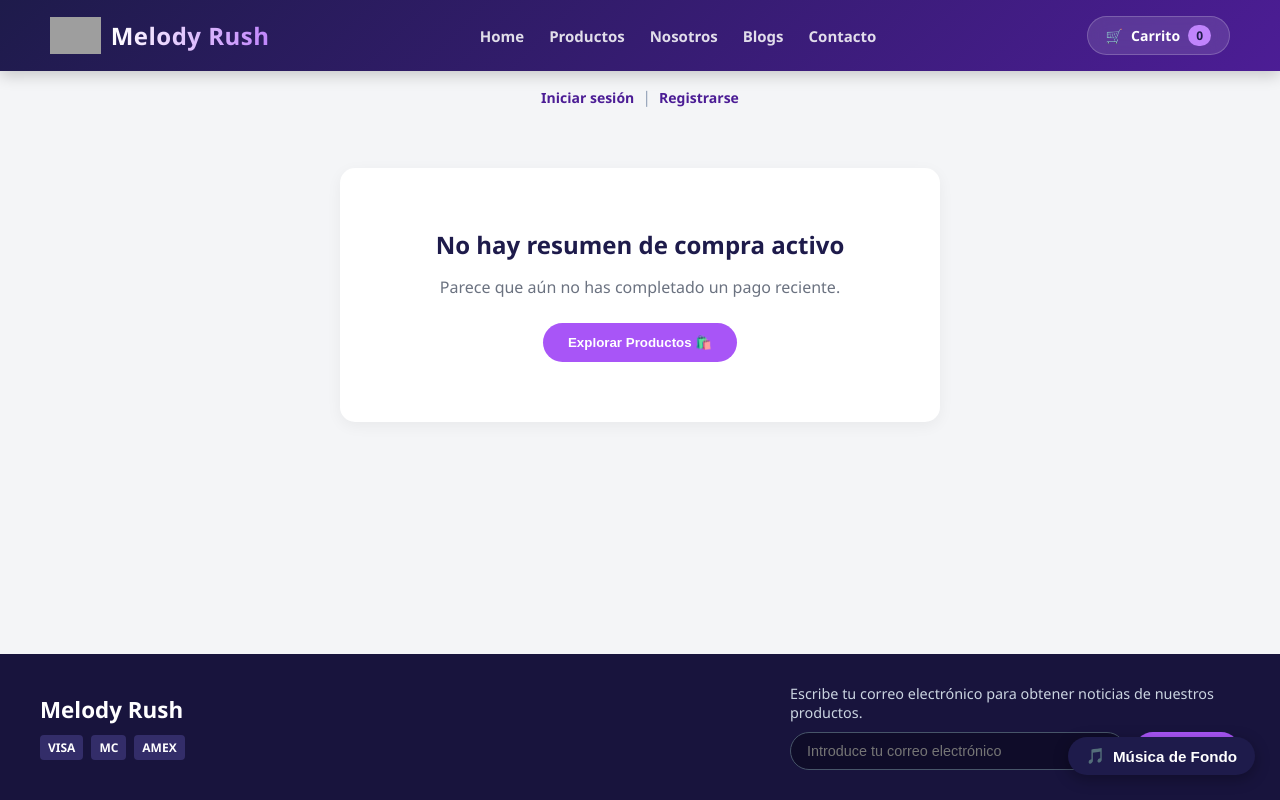
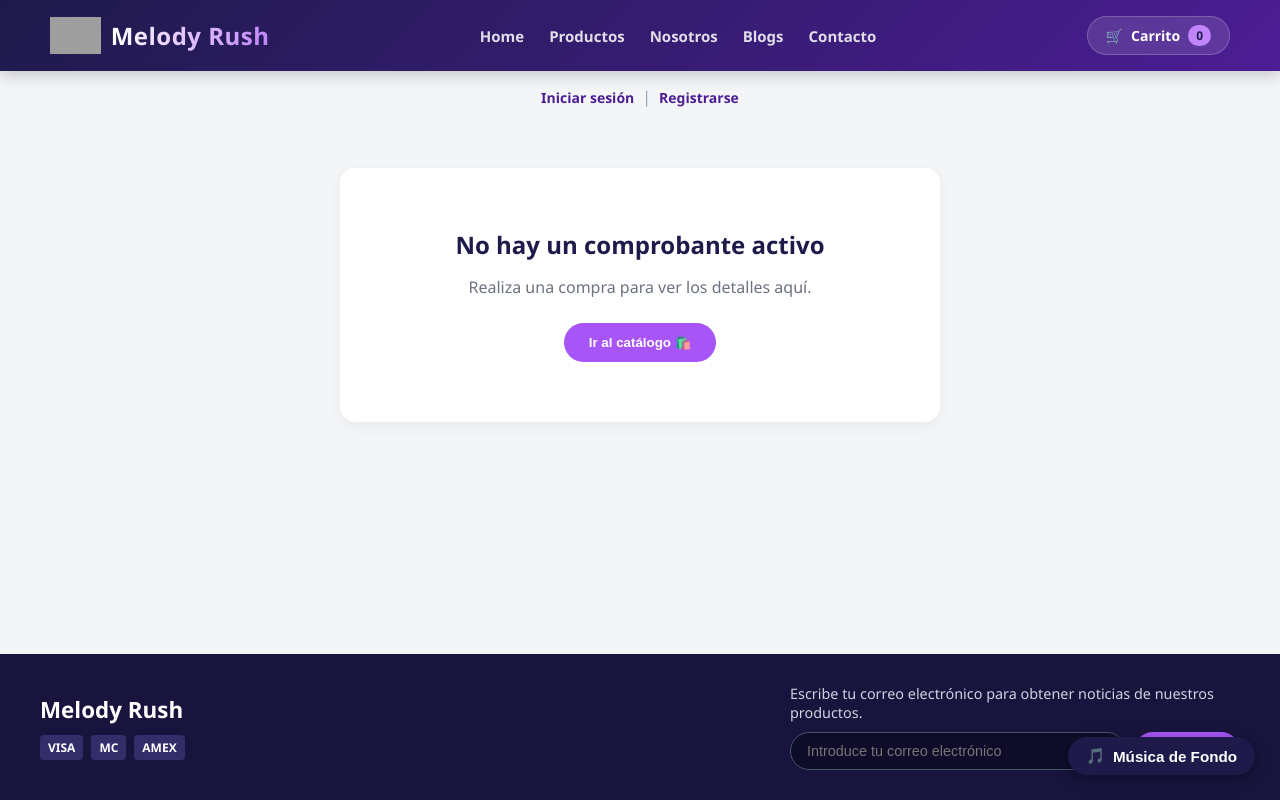
Before and after one commit to Melody-Rush/MelodyRush, a React (Create React App) app in the folder frontend/: page /confirmacion-pago in a window 1280 px wide. Built offline with nearby package versions, Linux system fonts and the light colour scheme; no server answers; grey boxes are pictures that could not be loaded.

Commit message:
Ajustes en Toast, mas correcion de login y carrito

```diff
--- a/frontend/src/components/Toast.jsx
+++ b/frontend/src/components/Toast.jsx
@@ -6,7 +6,7 @@ function Toast({ mensaje, visible }) {
   return (
     <div style={{
       position: 'fixed',
-      top: '20px',
+      top: '90px',
       right: '20px',
       backgroundColor: '#57249a',
       color: '#fffafa',
--- a/frontend/src/pages/ConfirmacionPago.jsx
+++ b/frontend/src/pages/ConfirmacionPago.jsx
@@ -13,18 +13,18 @@ function ConfirmacionPago() {
         setCompra(JSON.parse(datosGuardados));
       }
     } catch (err) {
-      console.error('Error al leer el resumen de compra:', err);
+      console.error('Error al cargar la compra:', err);
     }
   }, []);
 
   if (!compra || !Array.isArray(compra.productos)) {
     return (
       <div style={{ textAlign: 'center', padding: '60px 20px', backgroundColor: '#fff', borderRadius: '15px', maxWidth: '600px', margin: '40px auto', boxShadow: '0 4px 15px rgba(0,0,0,0.05)' }}>
-        <h2 style={{ color: '#1e1b4b' }}>No hay resumen de compra activo</h2>
-        <p style={{ color: '#6b7280', margin: '15px 0 25px 0' }}>Parece que aún no has completado un pago reciente.</p>
+        <h2 style={{ color: '#1e1b4b' }}>No hay un comprobante activo</h2>
+        <p style={{ color: '#6b7280', margin: '15px 0 25px 0' }}>Realiza una compra para ver los detalles aquí.</p>
         <Link to="/productos">
           <button style={{ backgroundColor: '#a855f7', color: '#fff', border: 'none', padding: '12px 25px', borderRadius: '25px', fontWeight: 'bold', cursor: 'pointer' }}>
-            Explorar Productos 🛍️
+            Ir al catálogo 🛍️
           </button>
         </Link>
       </div>
@@ -39,14 +39,14 @@ function ConfirmacionPago() {
         </div>
         <h1 style={{ color: '#1e1b4b', margin: '0 0 10px 0' }}>¡PAGO CONFIRMADO!</h1>
         <p style={{ color: '#4b5563', fontSize: '1.05rem', margin: 0 }}>
-          Gracias por tu compra en <strong>Melody Rush</strong>. Hemos preparado el resumen de tu pedido.
+          Gracias por tu compra en <strong>Melody Rush</strong>.
         </p>
       </div>
 
       <div style={{ backgroundColor: '#f9fafb', padding: '20px', borderRadius: '12px', marginBottom: '25px', display: 'flex', justifyContent: 'space-between', flexWrap: 'wrap', gap: '15px' }}>
         <div>
           <small style={{ color: '#6b7280', display: 'block' }}>NÚMERO DE ORDEN</small>
-          <strong style={{ color: '#111827', fontSize: '1.1rem' }}>#{compra.ordenId || 'MR-000000'}</strong>
+          <strong style={{ color: '#111827', fontSize: '1.1rem' }}>#{compra.ordenId || 'MR-100000'}</strong>
         </div>
         <div>
           <small style={{ color: '#6b7280', display: 'block' }}>FECHA</small>
```
Also changed, not shown: 1 other file (tests, documents, lock files or other folders).
